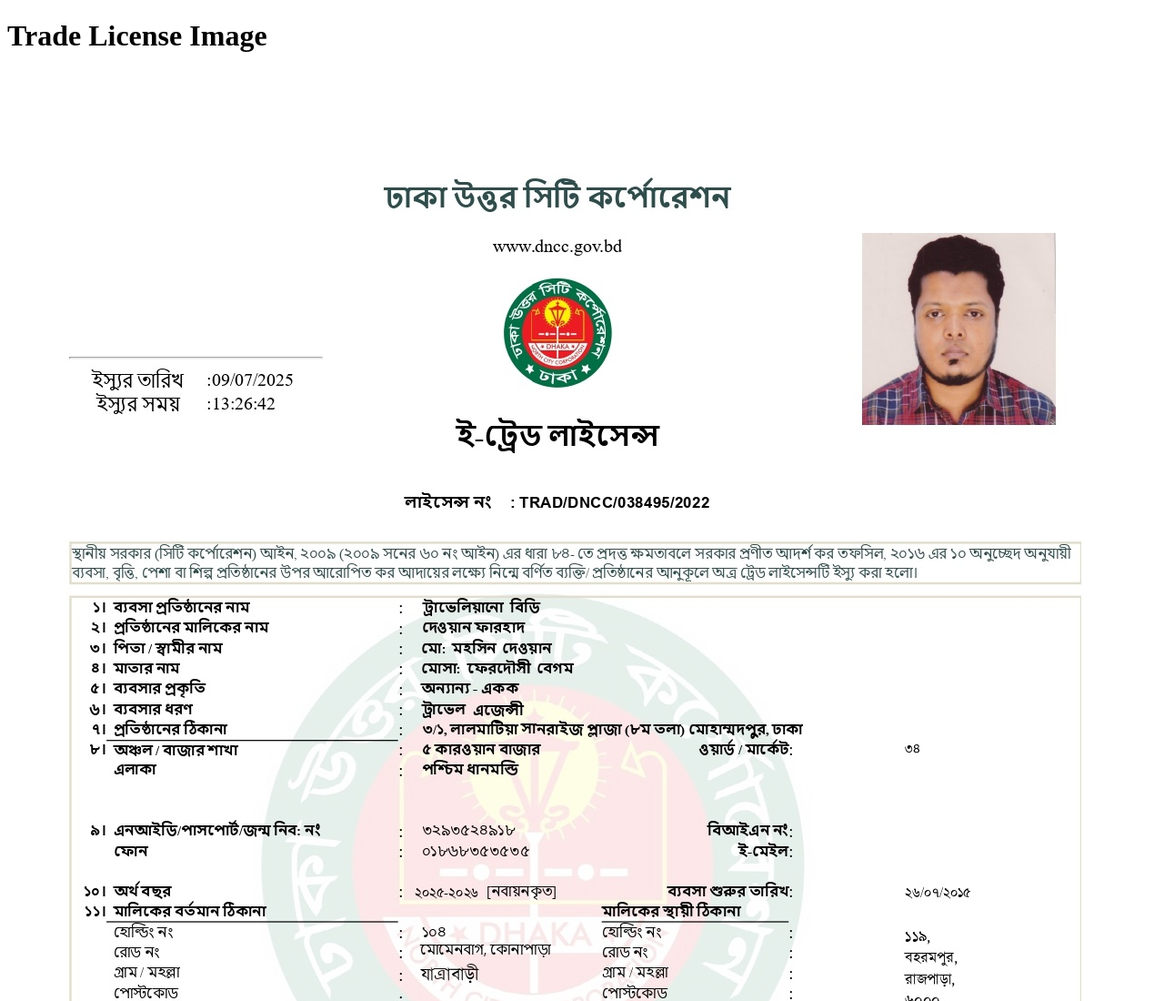
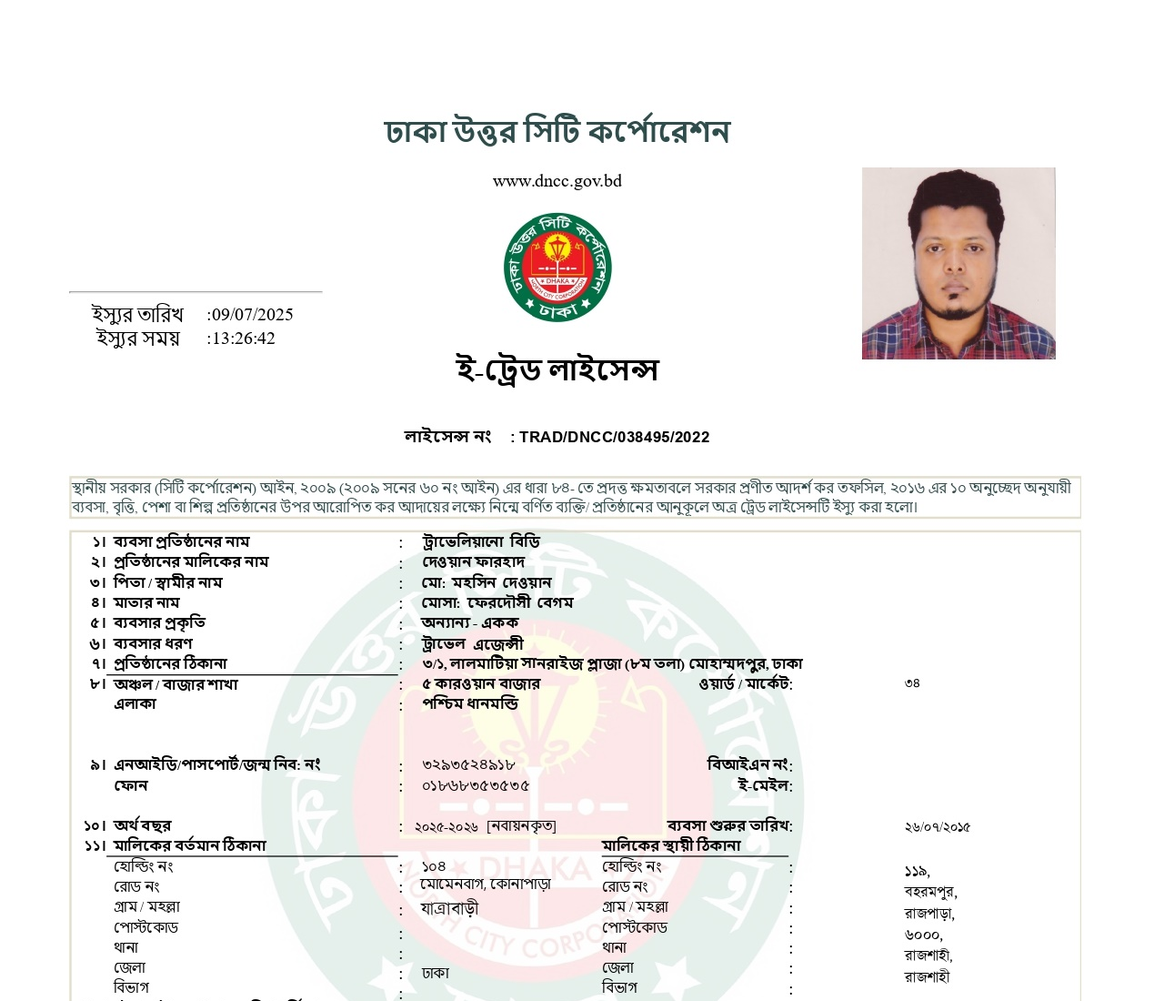
Before and after one commit to erevenue-dncc-gov-bd/Tradelicense, a plain HTML site: page index.html in a window 1280 px wide. Shown: the top 1100 px of the page at 91% size. Drawn offline with Linux system fonts and the light colour scheme.

Commit message:
Update index.html

```diff
--- a/index.html
+++ b/index.html
@@ -4,7 +4,6 @@
   <title>Trade License Viewer</title>
 </head>
 <body>
-  <h1>Trade License Image</h1>
   <img src="rpt_TradeLicense_id=038495.jpg" alt="Trade License" style="max-width: 100%; height: auto;">
 </body>
 </html>
```
